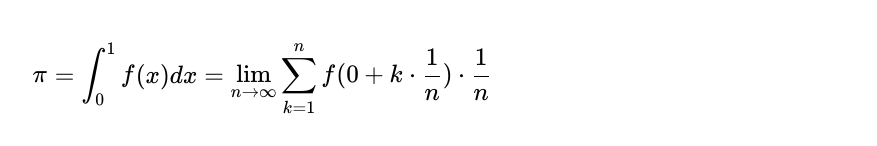
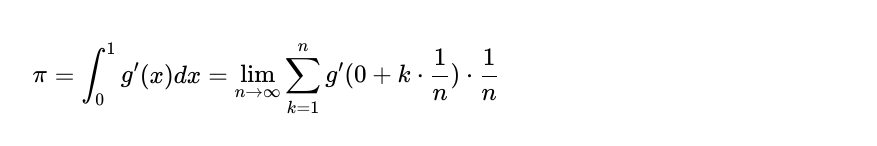
Before and after one commit to mangchohyeon/Pi2, a plain HTML site: page presentation/index.html in a window 1280 px wide. Shown: the part 5065-5211 px from the top of the page, without its empty margins (65-942 px from the left). Drawn offline with nearby package versions, Linux system fonts and the light colour scheme.

Commit message:
수식 작성 완료

```diff
--- a/presentation/index.html
+++ b/presentation/index.html
@@ -136,9 +136,9 @@
               & \int_{a}^{b} f(x) dx =
               \lim_{n \to \infty} \sum_{k =1}^{n}
               {f(a + k \cdot \frac {b-a} {n}) \cdot \frac {b-a} {n}} \\ \\
-              & \pi = \int_{0}^{1} f(x) dx =
+              & \pi = \int_{0}^{1} g^{\prime}(x) dx =
               \lim_{n \to \infty} \sum_{k =1}^{n}
-              {f(0 + k \cdot \frac {1} {n}) \cdot \frac {1} {n}}
+              {g^{\prime}(0 + k \cdot \frac {1} {n}) \cdot \frac {1} {n}}
               \end{align*}
               $$
           </div>
```
